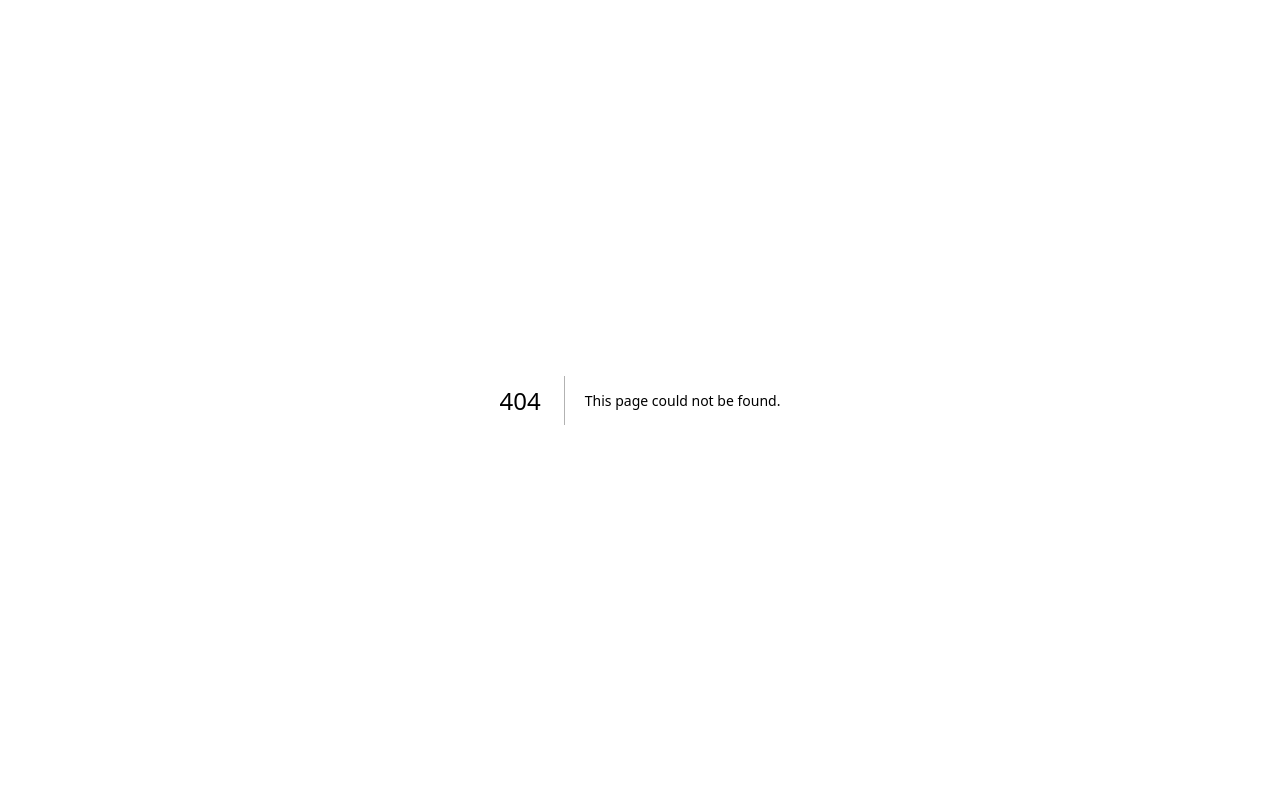
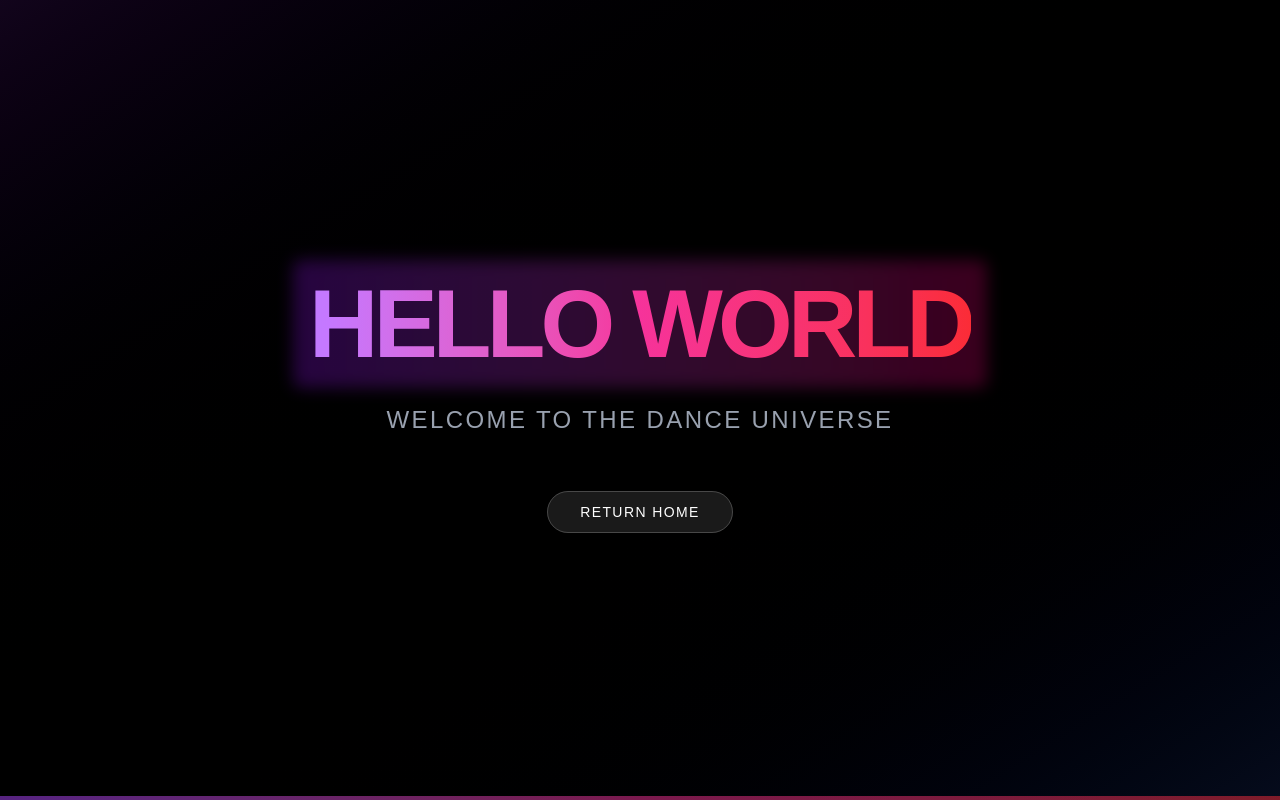
Before and after one commit to dogtim/Just-Dance-PicCollage, a Next.js app: page /hello in a window 1280 px wide. Before the commit this address had no page. Built offline with nearby package versions, Linux system fonts and the light colour scheme.

Commit message:
feat: Add a new "Hello World" page and a navigation link for it in the app header.

```diff
--- /dev/null
+++ b/src/app/hello/page.tsx
@@ -0,0 +1,33 @@
+import React from 'react';
+
+export default function HelloPage() {
+    return (
+        <div className="min-h-screen bg-black text-white flex flex-col items-center justify-center p-4">
+            <div className="absolute inset-0 bg-gradient-to-br from-purple-900/20 via-black to-blue-900/20 pointer-events-none" />
+
+            <main className="relative z-10 text-center space-y-8 animate-in fade-in zoom-in duration-1000">
+                <div className="relative">
+                    <div className="absolute -inset-4 bg-gradient-to-r from-purple-600 to-pink-600 rounded-lg blur opacity-25 group-hover:opacity-100 transition duration-1000 group-hover:duration-200"></div>
+                    <h1 className="relative text-6xl md:text-8xl font-black bg-clip-text text-transparent bg-gradient-to-r from-purple-400 via-pink-500 to-red-500 tracking-tighter">
+                        HELLO WORLD
+                    </h1>
+                </div>
+
+                <p className="text-gray-400 text-xl md:text-2xl font-light tracking-widest uppercase">
+                    Welcome to the Dance Universe
+                </p>
+
+                <div className="pt-8">
+                    <a
+                        href="/"
+                        className="px-8 py-3 bg-white/10 hover:bg-white/20 border border-white/20 rounded-full transition-all duration-300 backdrop-blur-sm text-sm font-medium tracking-widest uppercase hover:scale-105"
+                    >
+                        Return Home
+                    </a>
+                </div>
+            </main>
+
+            <div className="fixed bottom-0 left-0 w-full h-1 bg-gradient-to-r from-purple-500 via-pink-500 to-red-500 opacity-50" />
+        </div>
+    );
+}
--- a/src/components/Home/AppHeader.tsx
+++ b/src/components/Home/AppHeader.tsx
@@ -18,6 +18,9 @@ export const AppHeader: React.FC<AppHeaderProps> = ({ userName }) => {
             </div>
 
             <div className="flex items-center gap-4">
+                <a href="/hello" className="p-2 bg-pink-600/20 hover:bg-pink-600/80 rounded-full transition-colors border border-pink-500/50 text-xl backdrop-blur-sm shadow-[0_0_15px_rgba(236,72,153,0.3)]" title="Hello Page">
+                    ✨
+                </a>
                 <a href="/demo_react_player" className="p-2 bg-purple-600/20 hover:bg-purple-600/80 rounded-full transition-colors border border-purple-500/50 text-xl backdrop-blur-sm shadow-[0_0_15px_rgba(168,85,247,0.3)]" title="Demo React Player">
                     📺
                 </a>
```
